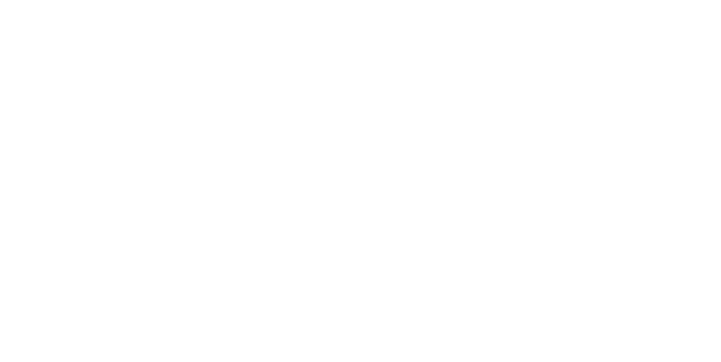
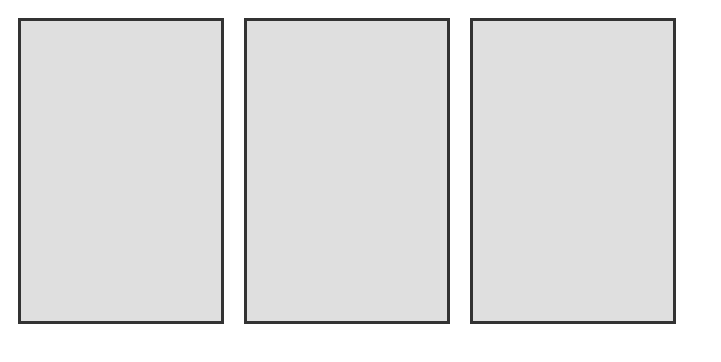
Before and after one commit to chirptotheeast/css_flexy, a plain HTML site: page index.html in a window 1280 px wide. Shown: the whole page, without its empty margins (0-721 px from the left). Drawn offline with Linux system fonts and the light colour scheme.

Commit message:
flexbox practice

```diff
--- a/index.html
+++ b/index.html
@@ -4,11 +4,14 @@
     <meta charset="UTF-8">
     <meta http-equiv="X-UA-Compatible" content="IE=edge">
     <meta name="viewport" content="width=device-width, initial-scale=1.0">
+    <link rel="stylesheet" href="style.css">
     <title>Flexbox Exercise</title>
 </head>
 <body>
     <div class="flexbox-container">
         <div class="flexbox-item flexbox-item-1"></div>
+        <div class="flexbox-item flexbox-item-2"></div>
+        <div class="flexbox-item flexbox-item-3"></div>
     </div>
 </body>
 </html>
--- a/style.css
+++ b/style.css
@@ -1,3 +1,7 @@
+.flexbox-container{
+    display: flex;
+}
+
 .flexbox-item {
     width: 200px;
     margin: 10px;
```
